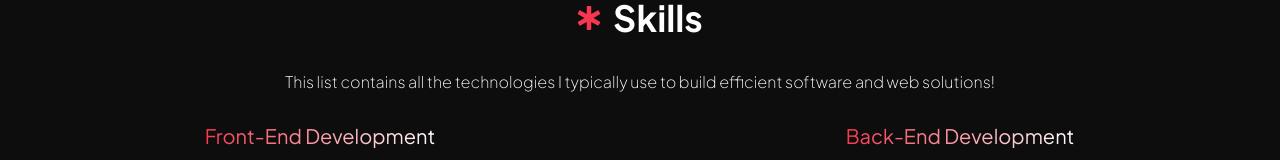
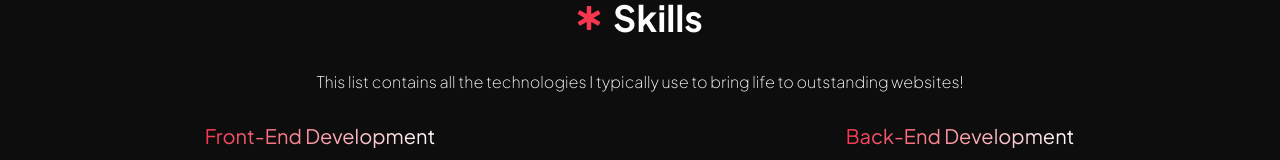
Before and after one commit to AdriQuiz/oficial-portfolio-2025, a Next.js app: page / in a window 1280 px wide. Shown: the part 757-917 px from the top of the page. Built offline with nearby package versions, Linux system fonts and the light colour scheme.

Commit message:
fix: added changes to form

```diff
--- a/src/pages/Contact.tsx
+++ b/src/pages/Contact.tsx
@@ -7,6 +7,11 @@ const Contact = () => {
     const onSubmit = async (event: React.FormEvent<HTMLFormElement>) => {
         event.preventDefault();
         const formData = new FormData(event.target as HTMLFormElement);
+
+        // honeypot
+        if(formData.get("website")) {
+            return;
+        }
 
         formData.append("access_key", "52b7ddf3-2fd4-47d9-933d-3218c6bad80b");
 
@@ -56,6 +61,7 @@ const Contact = () => {
                             <label className='inline-block mb-3'>Your message</label>
                             <textarea name='message' placeholder='Let me know what you think...' className='w-full h-[200px] resize-none bg-transparent border rounded-lg p-3' required></textarea>
                         </div>
+                        <input type="text" name="website" className="hidden" autoComplete="off" />
                         <button className='w-full h-12 bg-gradient-to-r from-pink via-purple to-dark-blue
                         text-white rounded-lg font-semibold' type='submit'>
                             Send message
--- a/src/pages/Skills.tsx
+++ b/src/pages/Skills.tsx
@@ -8,8 +8,8 @@ const Skills = () => {
             <div className='container max-w-7xl'>
                 <Title title='Skills' />
                 <p className='font-thin text-center mb-7'>
-                    This list contains all the technologies I typically use to build
-                    efficient software and web solutions!
+                    This list contains all the technologies I typically use to bring life to
+                    outstanding websites!
                 </p>
                 <div className='grid grid-cols-1 md:grid-cols-2 gap-16'>
                     <div id='frontend' className='w-full'>
```
